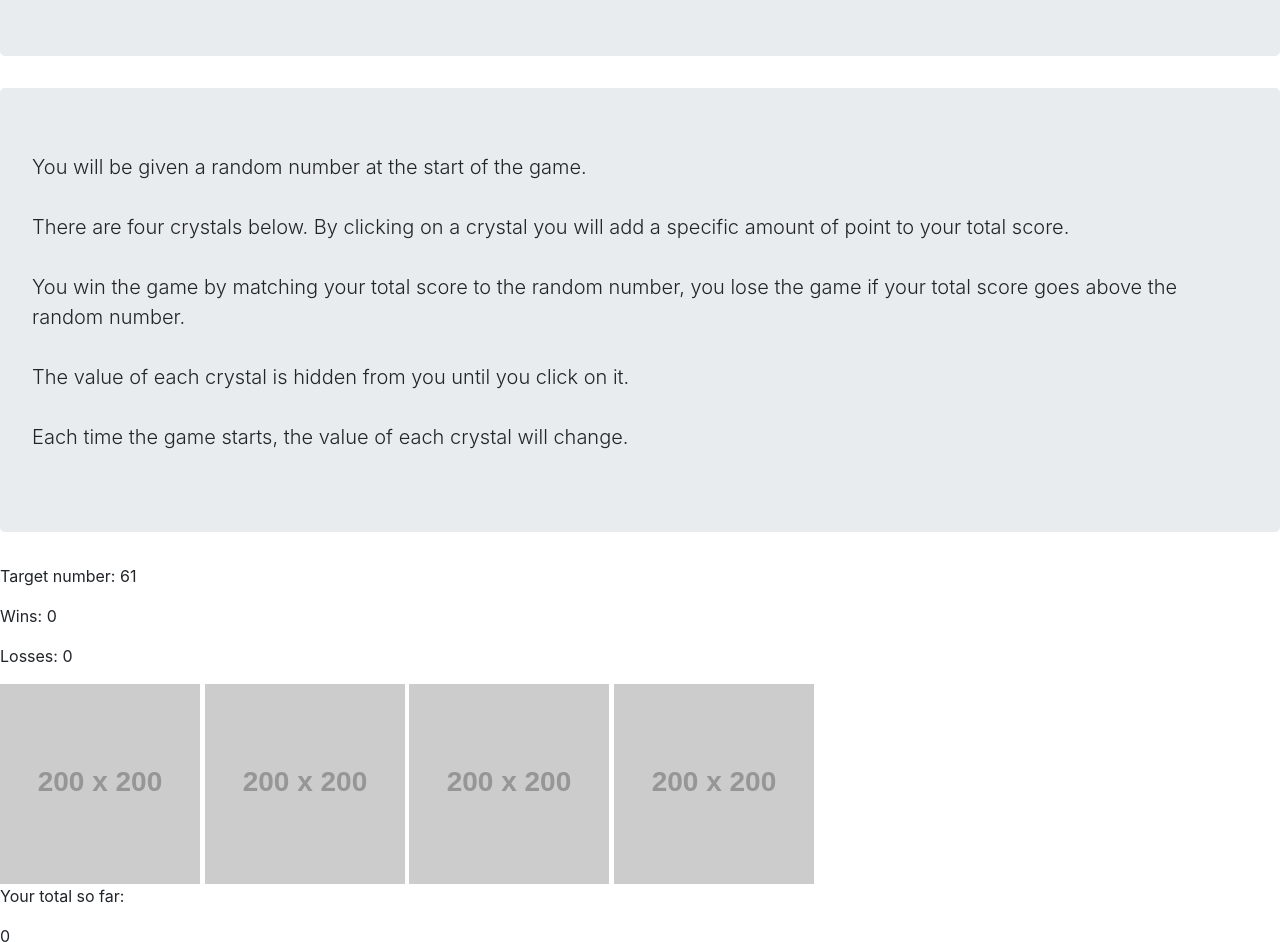
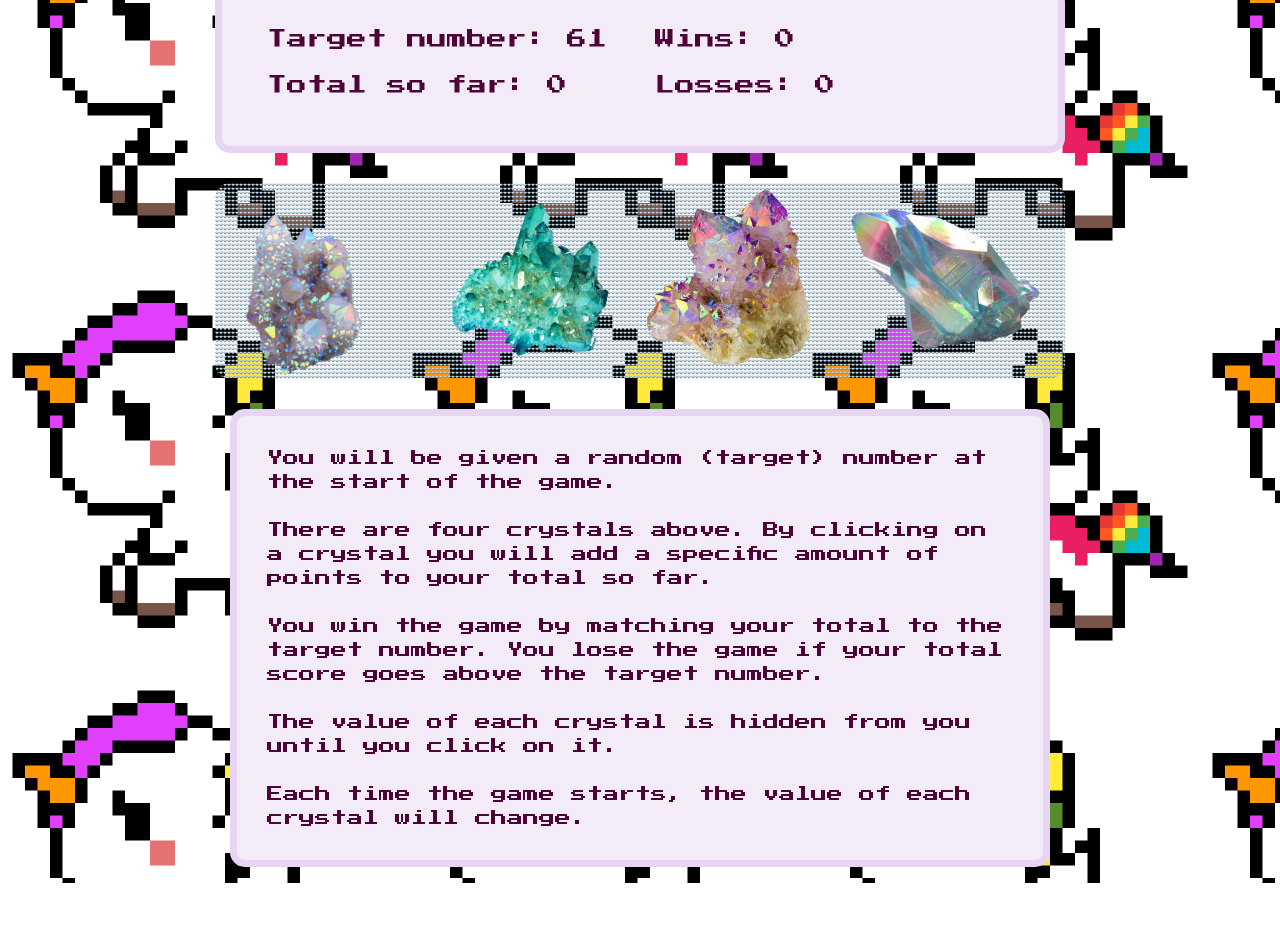
Before and after one commit to psu23/CrystalCounterGame, a plain HTML site: page index.html in a window 1280 px wide. Shown: the part 147-1089 px from the top of the page. After the commit the page ends 1030 px from the top, so only its background shows below. Drawn offline with nearby package versions, Linux system fonts and the light colour scheme; placeholder pictures from the web are drawn by us.

Commit message:
Added css styling fonts and images

```diff
--- a/assets/css/style.css
+++ b/assets/css/style.css
@@ -1,3 +1,75 @@
+/*background image from https://www.pixilart.com/art/unicorn-gif-acfd4924efb2de8 user: @shyia23642*/
+body {
+    background-image: url(../images/unicorn.gif);
+    background-size: 400px;
+}
+
+#first2crystals {
+    float: left;
+}
+
+.wrapper {
+    max-width: 850px;
+    margin-right: auto;
+    margin-left: auto;
+    font-family: 'Press Start 2P', cursive;
+    color: #4e0436;
+}
+
 #crystal-1, #crystal-2, #crystal-3, #crystal-4 {
     cursor: pointer;
 }
+
+img {
+    width: 200px;
+}
+
+header {
+    border: solid 7px #e7d5f3;
+    border-radius: 15px;
+    margin-top: 30px;
+    background: #f3ebf8;
+    text-align: center;
+}
+
+.titletext {
+    font-size: 40px;
+}
+
+#targettext, #progresstext, #winstext, #lossestext {
+    font-size: 20px;
+}
+
+.row, #instructions {
+    max-width: 850px;
+    border: solid 7px #e7d5f3;
+    border-radius: 15px;
+    margin-top: 30px;
+    background: #f3ebf8;
+    padding: 30px;
+    margin-left: auto;
+    margin-right: auto;
+}
+
+.imagesbox {
+    background-image: url(../images/gifbackground.gif);/* image courtesy of @walternewton https://giphy.com/stickers/3o7aCQrLIjocfdPYYM */
+    border-radius: 15px;
+    max-width: 850px;
+    background-size: 4px;
+    margin-top: 30px;
+}
+
+@media screen and (max-width: 860px) {
+
+    #first2crystals, #last2crystals {
+        float: none;
+        text-align: center;
+    }
+
+    .imagesbox {
+        max-width: 500px;
+        margin-left: auto;
+        margin-right: auto;
+    }
+
+}
--- a/assets/javascript/game.js
+++ b/assets/javascript/game.js
@@ -37,26 +37,26 @@ $(document).ready(function() {
         console.log("crystalNumber4: " + crystalNumber4);
 
         userProgress = 0;
-        $("#progressnum").text(userProgress);
+        $("#progresstext").text("Total so far: " + userProgress);
     }
 
     function userWins() {
         wins++;
         alert("Win!");
-        $("#winstext").text(wins);
+        $("#winstext").text("Wins: " + wins);
         reset();
     }
 
     function userLoses() {
         losses++;
         alert("Lose :(");
-        $("#lossestext").text(losses);
+        $("#lossestext").text("Losses: " + losses);
         reset();
     }
 
     $("#crystal-1").on("click", function(){
     userProgress = userProgress + crystalNumber1;
-    $("#progressnum").text(userProgress);
+    $("#progresstext").text("Total so far: " + userProgress);
     console.log("userProgress after clicking crystal 1: " + userProgress);
 
         if (userProgress == targetNumber){
@@ -69,7 +69,7 @@ $(document).ready(function() {
 
     $("#crystal-2").on("click", function(){
         userProgress = userProgress + crystalNumber2;
-        $("#progressnum").text(userProgress);
+        $("#progresstext").text("Total so far: " + userProgress);
         console.log("userProgress after clicking crystal 2: " + userProgress);
 
         if (userProgress == targetNumber){
@@ -82,7 +82,7 @@ $(document).ready(function() {
 
     $("#crystal-3").on("click", function(){
         userProgress = userProgress + crystalNumber3;
-        $("#progressnum").text(userProgress);
+        $("#progresstext").text("Total so far: " + userProgress);
         console.log("userProgress after clicking crystal 3: " + userProgress);
 
         if (userProgress == targetNumber){
@@ -95,7 +95,7 @@ $(document).ready(function() {
 
     $("#crystal-4").on("click", function(){
         userProgress = userProgress + crystalNumber4;
-        $("#progressnum").text(userProgress);
+        $("#progresstext").text("Total so far: " + userProgress);
         console.log("userProgress after clicking crystal 4: " + userProgress);
 
         if (userProgress == targetNumber){
--- a/index.html
+++ b/index.html
@@ -9,53 +9,69 @@
     <script src="https://cdnjs.cloudflare.com/ajax/libs/jquery/3.2.1/jquery.min.js"></script>
     <!-- <script src="https://maxcdn.bootstrapcdn.com/bootstrap/4.0.0-alpha.6/js/bootstrap.min.js" integrity="sha384-vBWWzlZJ8ea9aCX4pEW3rVHjgjt7zpkNpZk+02D9phzyeVkE+jo0ieGizqPLForn" crossorigin="anonymous"></script> -->
     <link rel="stylesheet" href="https://maxcdn.bootstrapcdn.com/bootstrap/4.0.0/css/bootstrap.min.css">
+    <link href="https://fonts.googleapis.com/css2?family=Press+Start+2P&display=swap" rel="stylesheet">
     <!-- <link rel="stylesheet" type="text/css" href="assets/css/reset.css"> -->
+
 </head>
 
 <body>
+    <div class="wrapper">
+        <header>
+            <div class="titletext">The Crystals Game</div>
+        </header>
 
-    <div class="jumbotron">
-        <h1 class="display-4">The Crystals Game</h1>
+        <div class="container">
+            <div class="row">
+                <div class="col-md-6">
+                    <div class="targetbox">
+                        <p id="targettext">Target number: 39</p>
                     </div>
 
-    <div class="jumbotron">
-        <p class="lead" id="instructions">
-            You will be given a random number at the start of the game.<br><br>
-            There are four crystals below. By clicking on a crystal you will add a
-            specific amount of point to your total score.<br><br>
-            You win the game by matching your total score to the random number, you
-            lose the game if your total score goes above the random number.<br><br>
+                    <div class="progressbox">
+                        <p id="progresstext">Total so far: 0</p>
+                    </div>
+
+                </div>
+
+                <div class="col-md-6">
+                    <div class="winslossesbox">
+                        <p id="winstext">Wins: </p>
+                        <p id="lossestext">Losses: </p>
+                    </div>
+                </div>
+            </div>
+
+
+        </div>
+
+        <div class="imagesbox">
+            <div id="first2crystals">
+                <img class="img" id="crystal-1" src="assets/images/crystal-1.png">
+                <img class="img" id="crystal-2" src="assets/images/crystal-2.png">
+            </div>
+            <div id="last2crystals">
+                <img class="img" id="crystal-3" src="assets/images/crystal-3.png">
+                <img class="img" id="crystal-4" src="assets/images/crystal-4.png">
+            </div>
+        </div>
+
+
+        <div class="container">
+            <p id="instructions">
+                You will be given a random (target) number at the start of the game.<br><br>
+                There are four crystals above. By clicking on a crystal you will add a
+                specific amount of points to your total so far.<br><br>
+                You win the game by matching your total to the target number. You
+                lose the game if your total score goes above the target number.<br><br>
                 The value of each crystal is hidden from you until you click on it.<br><br>
                 Each time the game starts, the value of each crystal will change.
             </p>
         </div>
 
-    <div class="targetbox">
-        <p id="targettext">Target number: 39</p>
     </div>
 
-    <div class="winslossesbox">
-        <p id="winstext">Wins: </p>
-        <p id="lossestext">Losses: </p>
-    </div>
+    <script src="assets/javascript/game.js"></script>
 
-    <div class="imagesbox">
-        <img class="img" id="crystal-1" src="http://placehold.it/200x200">
-        <img class="img" id="crystal-2" src="http://placehold.it/200x200">
-        <img class="img" id="crystal-3" src="http://placehold.it/200x200">
-        <img class="img" id="crystal-4" src="http://placehold.it/200x200">
-    </div>
-
-    <div class="progresstextbox">
-        <p id="progresstext">Your total so far: </p>
-    </div>
-
-    <div class="progressbox">
-        <p id="progressnum">0</p>
-    </div>
-
-
-    <script src="assets/javascript/game.js"></script>
 </body>
 
 
```
Also changed, not shown: assets/images/crystal-1.png (added), assets/images/crystal-2.png (added), assets/images/crystal-3.png (added), assets/images/crystal-4.png (added), assets/images/gifbackground.gif (added), assets/images/unicorn.gif (added). Lines whose indentation alone changed are shown as unchanged.
